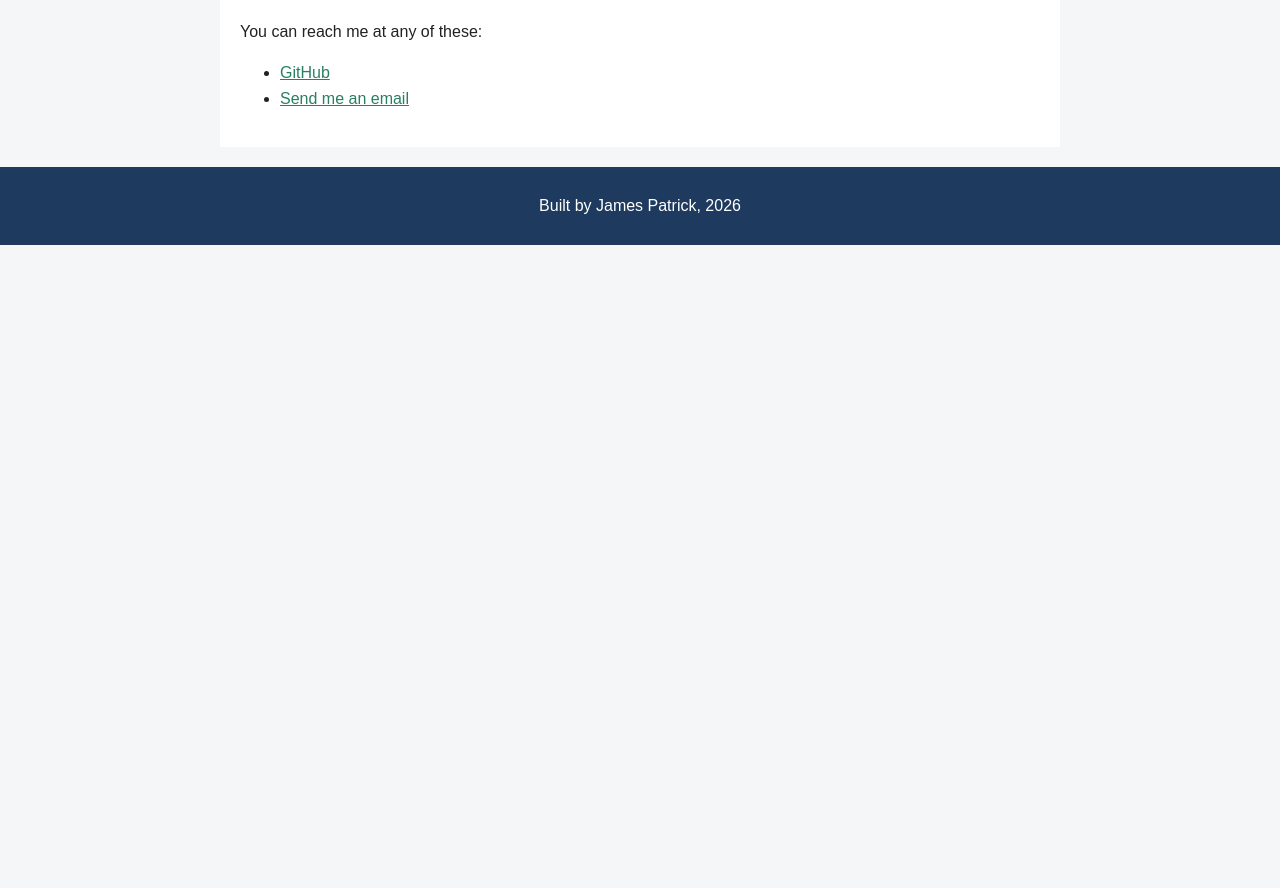
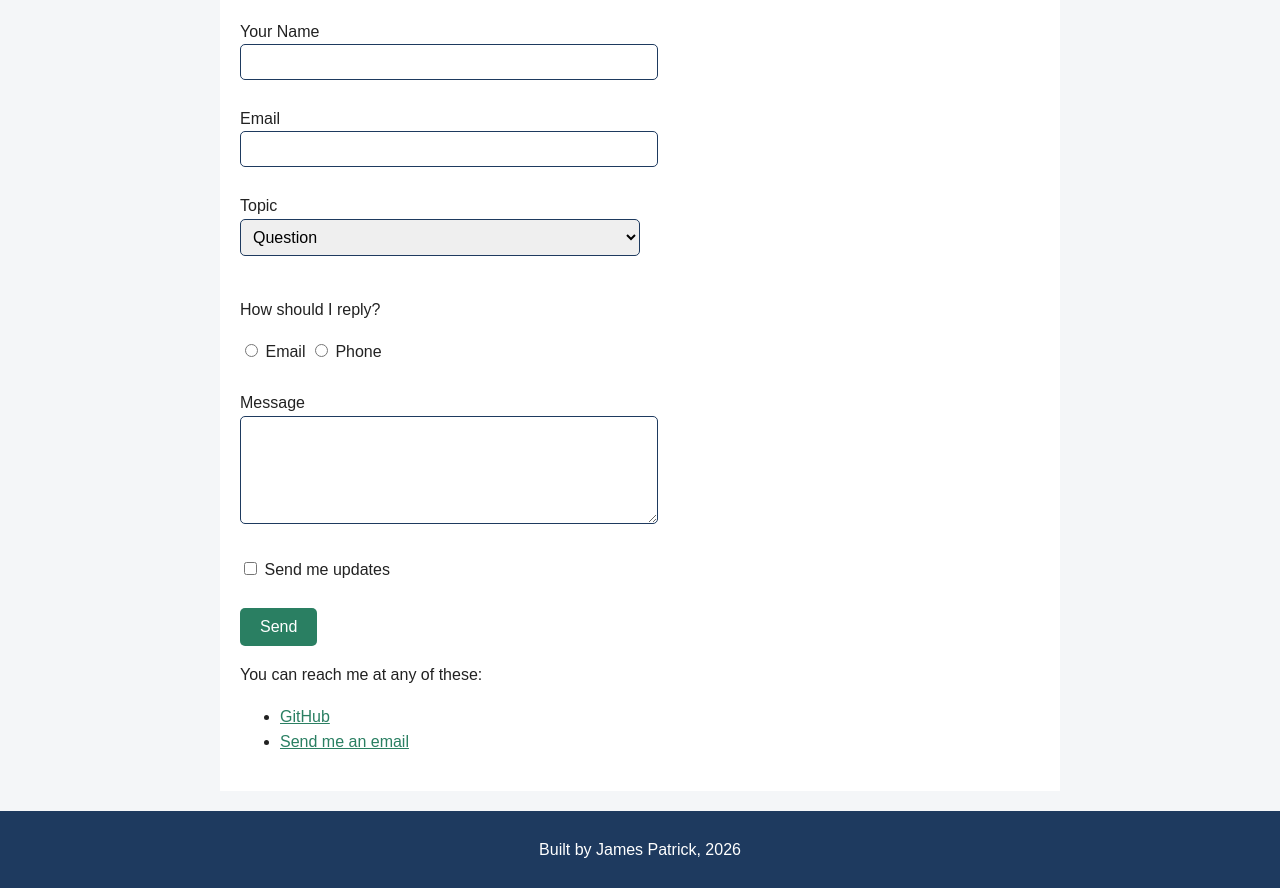
Before and after one commit to jamespat388-web/MY-FIRST-SITE, a plain HTML site: page contact.html in a window 1280 px wide. Shown: the part 171-1059 px from the top of the page. Before the commit the page ends 800 px from the top, so only its background shows below. Drawn offline with Linux system fonts and the light colour scheme.

Commit message:
Day 4: contact form with styling

```diff
--- a/contact.html
+++ b/contact.html
@@ -16,6 +16,30 @@
 </header>
 <main>
 <h1>Contact</h1>
+<form action="#" method="post">
+  <label for="name">Your Name</label><br>
+  <input type="text" id="name" name="name" required><br><br>
+
+  <label for="email">Email</label><br>
+  <input type="email" id="email" name="email" required><br><br>
+<label for="topic">Topic</label><br>
+<select id="topic" name="topic">
+  <option value="question">Question</option>
+  <option value="feedback">Feedback</option>
+  <option value="other">Other</option>
+</select><br><br>
+<p>How should I reply?</p>
+<input type="radio" id="reply-email" name="reply" value="email">
+<label for="reply-email">Email</label>
+<input type="radio" id="reply-phone" name="reply" value="phone">
+<label for="reply-phone">Phone</label><br><br>
+  <label for="message">Message</label><br>
+  <textarea id="message" name="message" rows="5" cols="40"></textarea><br><br>
+
+<input type="checkbox" id="subscribe" name="subscribe">
+<label for="subscribe">Send me updates</label><br><br>
+  <button type="submit">Send</button>
+</form>
 <p>You can reach me at any of these:</p>
 
 <ul>
--- a/style.css
+++ b/style.css
@@ -41,4 +41,28 @@ footer {
   color: white;
   text-align: center;
   padding: 10px;
+}input[type="text"],
+input[type="email"],
+textarea,
+select {
+  width: 100%;
+  max-width: 400px;
+  padding: 8px;
+  border: 1px solid #1e3a5f;
+  border-radius: 5px;
+  font-size: 16px;
 }
+
+button {
+  background-color: #2a7f62;
+  color: white;
+  padding: 10px 20px;
+  border: none;
+  border-radius: 5px;
+  font-size: 16px;
+  cursor: pointer;
+}
+
+button:hover {
+  background-color: #1e3a5f;
+}
```
